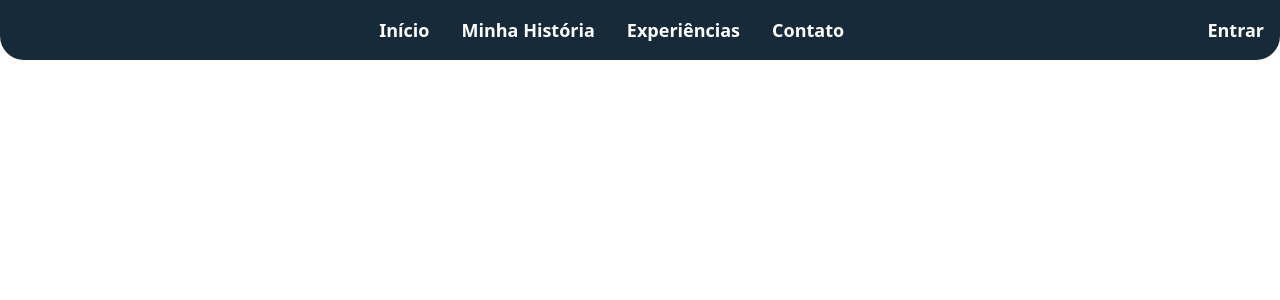
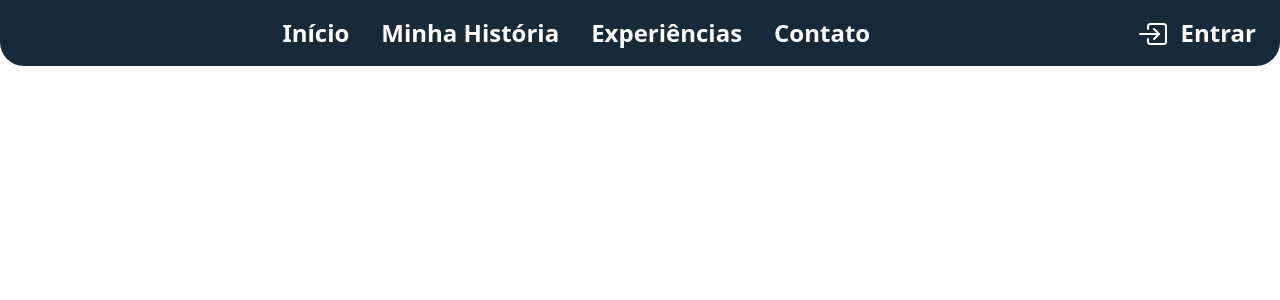
Before and after one commit to fabianoqss/desafio-03-aws-react, a React (Vite) app: page /home in a window 1280 px wide. Shown: the top 300 px of the page. Built offline with nearby package versions, Linux system fonts and the light colour scheme.

Commit message:
Feat: Finalização da estilização do Header

```diff
--- a/src/components/Header.tsx
+++ b/src/components/Header.tsx
@@ -1,5 +1,5 @@
 import React from 'react';
-
+import { IoEnterOutline } from "react-icons/io5";
 
 
 const Header: React.FC = () =>{
@@ -7,20 +7,20 @@ const Header: React.FC = () =>{
     <header className="bg-dark_green text-white p-4 fixed rounded-b-3xl w-full">
     <nav className="flex justify-between items-center w-full">
       <div className="flex justify-center gap-8 w-full">
-        <a href="#inicio" className="text-lg font-semibold hover:text-primary_color">
+        <a href="#inicio" className="text-2xl font-semibold hover:text-primary_color">
           Início
         </a>
-        <a href="#historia" className="text-lg font-semibold hover:text-primary_color">
+        <a href="#historia" className="text-2xl font-semibold hover:text-primary_color">
           Minha História
         </a>
-        <a href="#experiencia" className="text-lg font-semibold hover:text-primary_color">
+        <a href="#experiencia" className="text-2xl font-semibold hover:text-primary_color">
           Experiências
         </a>
-        <a href="#contato" className="text-lg font-semibold hover:text-primary_color">
+        <a href="#contato" className="text-2xl font-semibold hover:text-primary_color">
           Contato
         </a>
       </div>
-      <a href="#entrar" className="text-lg font-semibold hover:text-primary_color ml-auto">
+      <a href="#entrar" className="flex items-center gap-3 text-2xl font-semibold hover:text-primary_color  mr-2"> <IoEnterOutline className='h-8 w-8 mt-0.5'/>
         Entrar
       </a>
     </nav>
```
